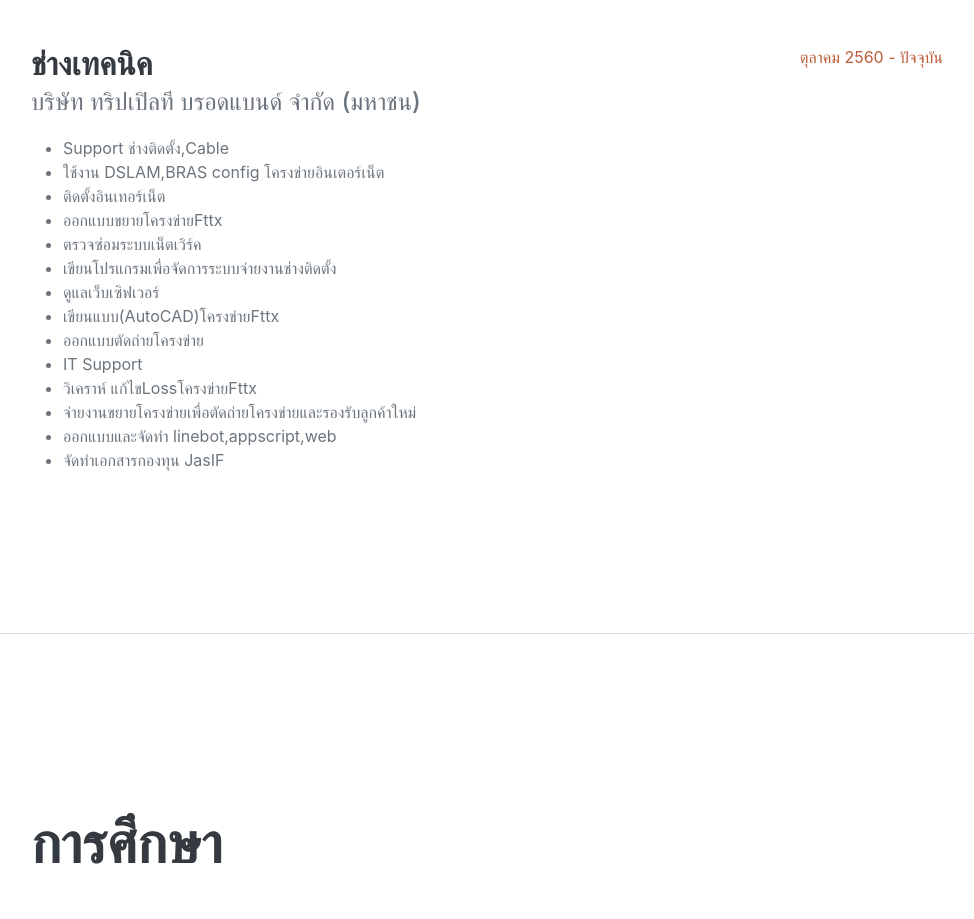
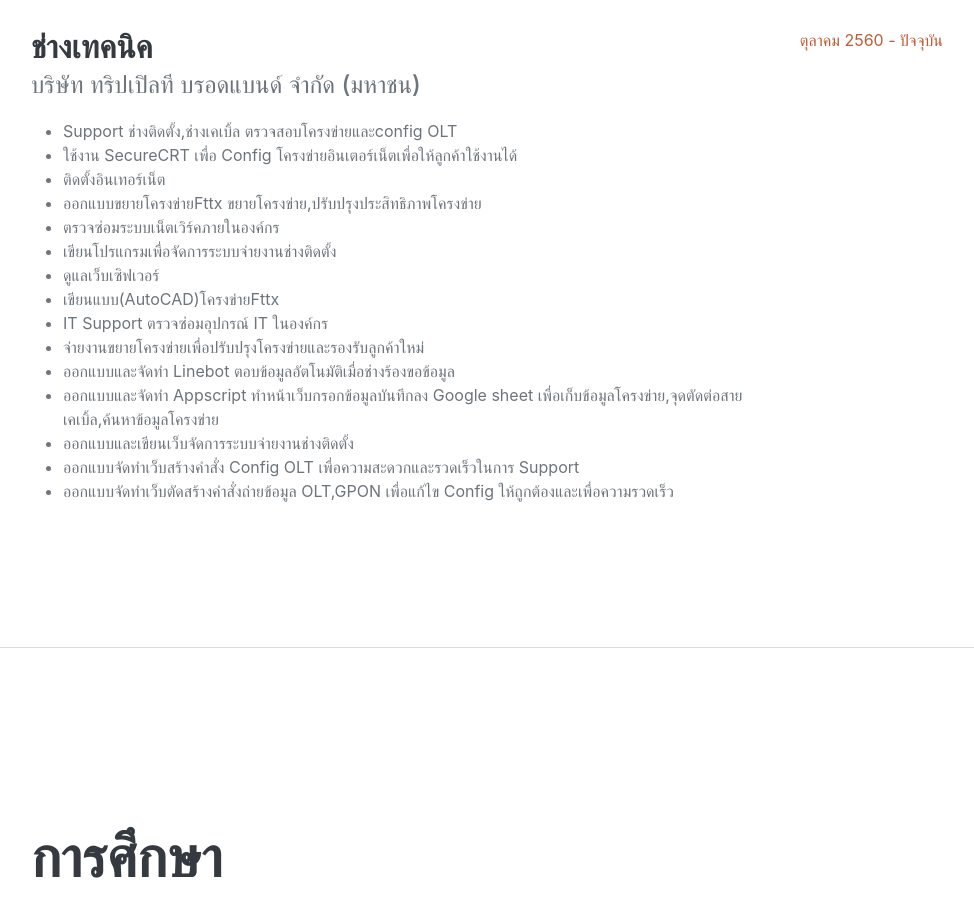
Before and after one commit to tkaonth/portfulio, a plain HTML site: page index.html in a window 1280 px wide. Shown: the part 968-1887 px from the top of the page, without its empty margins (289-1263 px from the left). Drawn offline with nearby package versions, Linux system fonts and the light colour scheme; a web font is replaced by a local one.

Commit message:
Update index.html

```diff
--- a/index.html
+++ b/index.html
@@ -64,20 +64,21 @@
                             <h3 class="mb-0">ช่างเทคนิค</h3>
                             <div class="subheading mb-3">บริษัท ทริปเปิลที บรอดแบนด์ จำกัด (มหาชน)</div>
                             <ul>
-                                <li>Support ช่างติดตั้ง,Cable</li>
-                                <li>ใช้งาน DSLAM,BRAS config โครงข่ายอินเตอร์เน็ต</li>
+                                <li>Support ช่างติดตั้ง,ช่างเคเบิ้ล ตรวจสอบโครงข่ายและconfig OLT</li>
+                                <li>ใช้งาน SecureCRT เพื่อ Config โครงข่ายอินเตอร์เน็ตเพื่อให้ลูกค้าใช้งานได้</li>
                                 <li>ติดตั้งอินเทอร์เน็ต</li>
-                                <li>ออกแบบขยายโครงข่ายFttx</li>
-                                <li>ตรวจซ่อมระบบเน็ตเวิร์ค</li>
+                                <li>ออกแบบขยายโครงข่ายFttx ขยายโครงข่าย,ปรับปรุงประสิทธิภาพโครงข่าย</li>
+                                <li>ตรวจซ่อมระบบเน็ตเวิร์คภายในองค์กร</li>
                                 <li>เขียนโปรแกรมเพื่อจัดการระบบจ่ายงานช่างติดตั้ง</li>
                                 <li>ดูแลเว็บเซิฟเวอร์</li>
                                 <li>เขียนแบบ(AutoCAD)โครงข่ายFttx</li>
-                                <li>ออกแบบตัดถ่ายโครงข่าย</li>
-                                <li>IT Support</li>
-                                <li>วิเคราห์ แก้ไขLossโครงข่ายFttx</li>
-                                <li>จ่ายงานขยายโครงข่ายเพื่อตัดถ่ายโครงข่ายและรองรับลูกค้าใหม่</li>
-                                <li>ออกแบบและจัดทำ linebot,appscript,web</li>
-                                <li>จัดทำเอกสารกองทุน JasIF</li>
+                                <li>IT Support ตรวจซ่อมอุปกรณ์ IT ในองค์กร</li>
+                                <li>จ่ายงานขยายโครงข่ายเพื่อปรับปรุงโครงข่ายและรองรับลูกค้าใหม่</li>
+                                <li>ออกแบบและจัดทำ Linebot ตอบข้อมูลอัตโนมัติเมื่อช่างร้องขอข้อมูล</li>
+                                <li>ออกแบบและจัดทำ Appscript ทำหน้าเว็บกรอกข้อมูลบันทึกลง Google sheet เพื่อเก็บข้อมูลโครงข่าย,จุดตัดต่อสายเคเบิ้ล,ค้นหาข้อมูลโครงข่าย</li>
+                                <li>ออกแบบและเขียนเว็บจัดการระบบจ่ายงานช่างติดตั้ง</li>
+                                <li>ออกแบบจัดทำเว็บสร้างคำสั่ง Config OLT เพื่อความสะดวกและรวดเร็วในการ Support</li>
+                                <li>ออกแบบจัดทำเว็บตัดสร้างคำสั่งถ่ายข้อมูล OLT,GPON เพื่อแก้ไข Config ให้ถูกต้องและเพื่อความรวดเร็ว</li>
                              </ul>
                         </div>
                         <div class="flex-shrink-0"><span class="text-primary">ตุลาคม 2560  - ปัจจุบัน</span></div>
```
